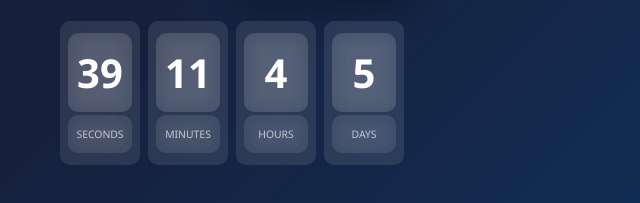
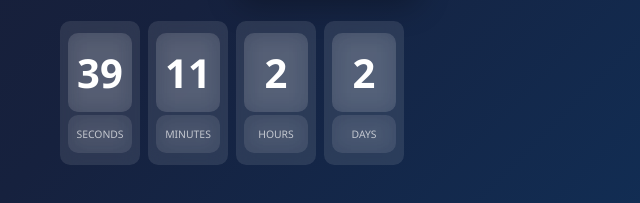
Before and after one commit to assaf-armis/costume-contest, a plain HTML site: page index.html in a window 1280 px wide. Shown: the part 434-637 px from the top of the page, 408-1048 px from the left. Drawn offline with Linux system fonts and the light colour scheme.

Commit message:
update countdown to Feb 26 2026 4pm

```diff
--- a/index.html
+++ b/index.html
@@ -48,7 +48,7 @@
     <div><div class="number" id="seconds">0</div><div class="label">Seconds</div></div>
   </div>
   <script>
-    const target = new Date('2026-03-01T18:00:00').getTime();
+    const target = new Date('2026-02-26T16:00:00').getTime();
     setInterval(() => {
       const now = Date.now();
       const diff = Math.max(0, target - now);
```
